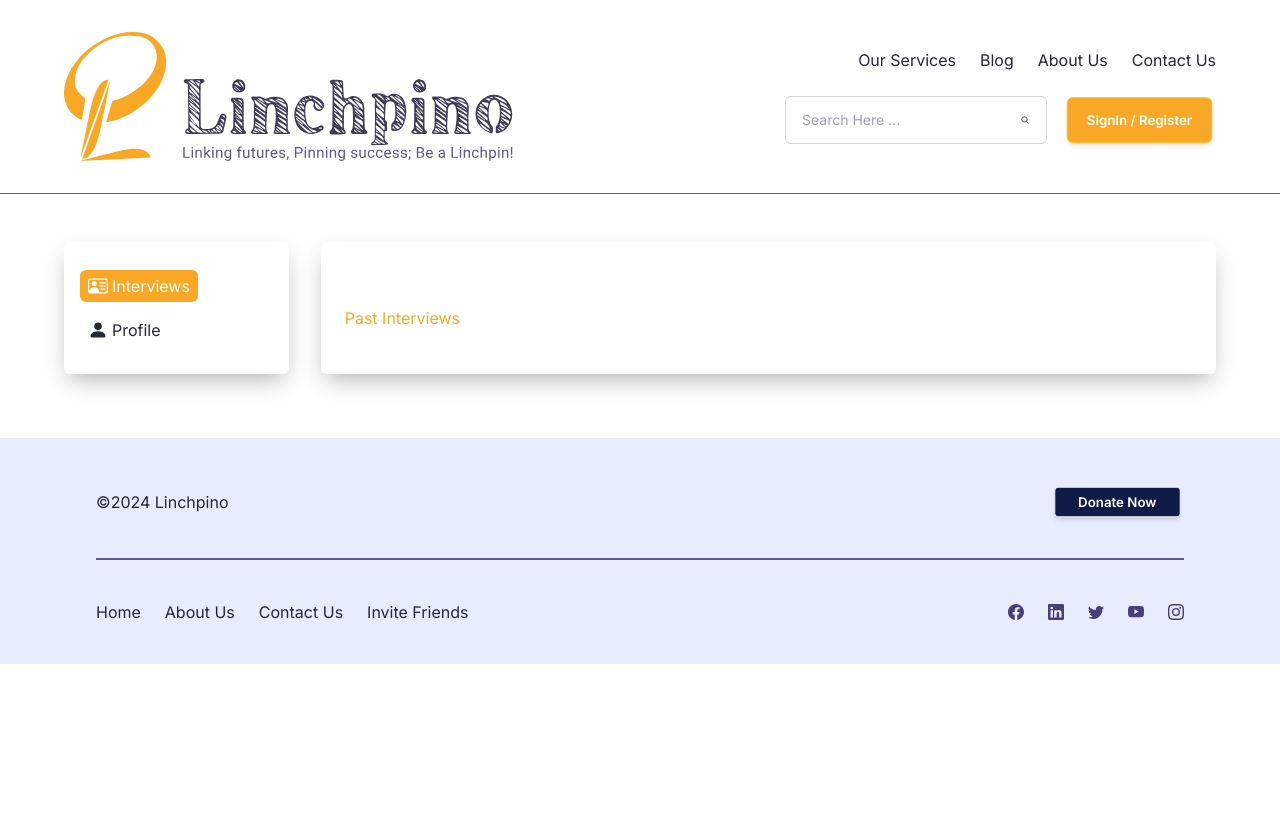
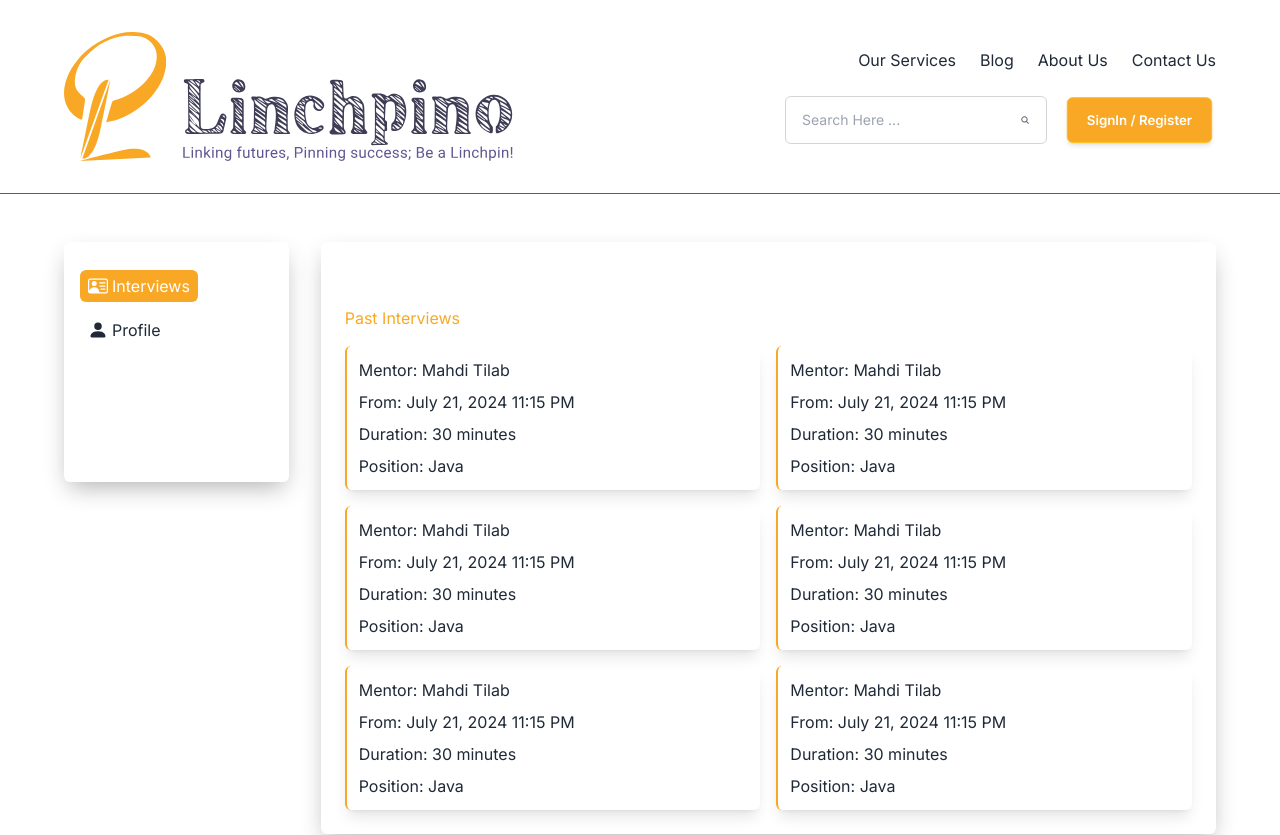
Before and after one commit to linchpino/linchpino-ui, a Next.js app: page /panel/interviews in a window 1280 px wide. Shown: the top 835 px of the page. Before the commit the page ends 800 px from the top, so only its background shows below. Built offline with nearby package versions, Linux system fonts and the light colour scheme.

Commit message:
142: Show card bug fixed.

```diff
--- a/src/app/(main)/panel/interviews/page.tsx
+++ b/src/app/(main)/panel/interviews/page.tsx
@@ -16,48 +16,15 @@ type Interview = {
     interviewType: string;
 };
 const Interviews: React.FC = () => {
-    const {token} = useStore(state => ({
-        token: state.token,
-        decodedToken: state.decodedToken,
-    }));
+    const fakeData = [
+        {intervieweeId:1,interviewType : 'Java',toTime:'2024-07-21 23:45:00',fromTime:'2024-07-21 23:15:00', intervieweeName:'Mahdi Tilab'},
+        {intervieweeId:2,interviewType : 'Java',toTime:'2024-07-21 23:45:00',fromTime:'2024-07-21 23:15:00', intervieweeName:'Mahdi Tilab'},
+        {intervieweeId:3,interviewType : 'Java',toTime:'2024-07-21 23:45:00',fromTime:'2024-07-21 23:15:00', intervieweeName:'Mahdi Tilab'},
+        {intervieweeId:4,interviewType : 'Java',toTime:'2024-07-21 23:45:00',fromTime:'2024-07-21 23:15:00', intervieweeName:'Mahdi Tilab'},
+        {intervieweeId:5,interviewType : 'Java',toTime:'2024-07-21 23:45:00',fromTime:'2024-07-21 23:15:00', intervieweeName:'Mahdi Tilab'},
+        {intervieweeId:6,interviewType : 'Java',toTime:'2024-07-21 23:45:00',fromTime:'2024-07-21 23:15:00', intervieweeName:'Mahdi Tilab'},
 
-    const [page, setPage] = useState(0);
-    const fetchInterviews = async (page: number) => {
-        const response = await axios.get(`${BASE_URL_API}interviews/jobseekers/past`, {
-            headers: {
-                Authorization: `Bearer ${token}`,
-            },
-        });
-        return response.data;
-    };
-
-    const {data, isLoading, error} = useQuery({
-        queryKey: ['pastInterviews', page],
-        queryFn: () => fetchInterviews(page),
-        enabled: !!token,
-    });
-
-    const loadMore = () => {
-        if (data && data.number < data.totalPages - 1) {
-            setPage(prev => prev + 1);
-        }
-    };
-
-    if (isLoading) {
-        return (
-            <div className="flex justify-center items-center min-h-screen">
-                <Spinner loading={isLoading}/>
-            </div>
-        );
-    }
-
-    if (error) {
-        return (
-            <div className="flex justify-center items-center min-h-screen">
-                <p className="text-red-500">Error loading interviews.</p>
-            </div>
-        );
-    }
+    ]
 
     return (
         <PanelContentChild>
@@ -65,17 +32,12 @@ const Interviews: React.FC = () => {
                 <div className='mt-10'>
                     <span className='text-[#F9A826]'>Past Interviews</span>
                     <div className='grid grid-cols-1 lg:grid-cols-2 gap-x-4'>
-                        {data?.content.map((interview: Interview) => (
+                        {fakeData.map((interview: Interview) => (
                             <InterviewsItem key={interview.intervieweeId} data={interview} isPast={true}/>
                         ))}
+
                     </div>
-                    {data && data.number < data.totalPages - 1 && (
-                        <button
-                            onClick={loadMore}
-                            className='w-full bg-[#F9A826] text-white p-2 mt-8'>
-                            Show More
-                        </button>
-                    )}
+
                 </div>
             </div>
         </PanelContentChild>
--- a/src/containers/panel/InterviewsItem.tsx
+++ b/src/containers/panel/InterviewsItem.tsx
@@ -38,7 +38,7 @@ const InterviewsItem: FC<InterviewsItemProp> = (props) => {
 
         return durationString.trim();
     };
-
+console.log(props)
     return (
         <div className='rounded-md border-l-2 border-[#F9A826] shadow-lg flex flex-col mt-4 p-3 gap-y-2'>
             <span>Mentor: {props.data.intervieweeName}</span>
```
